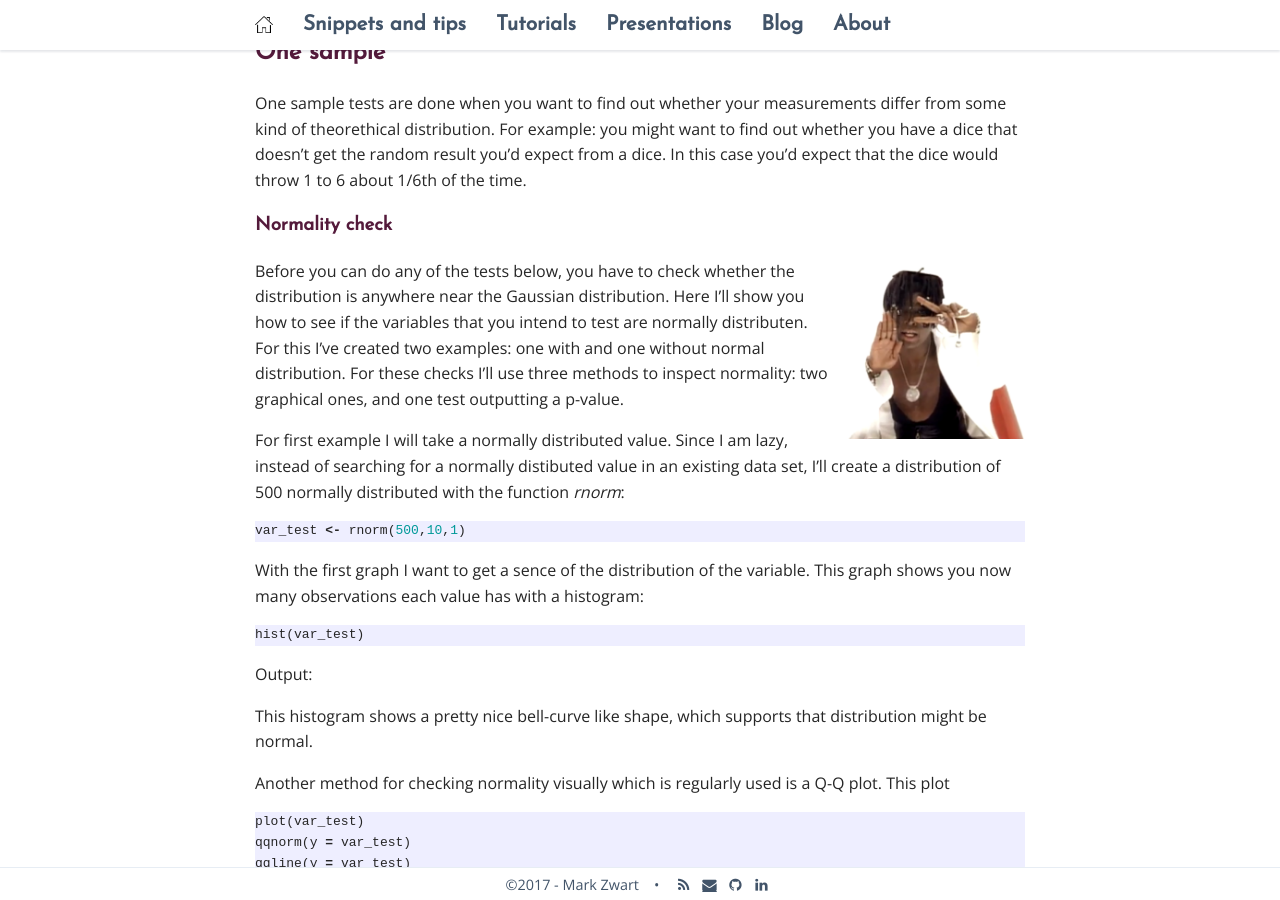
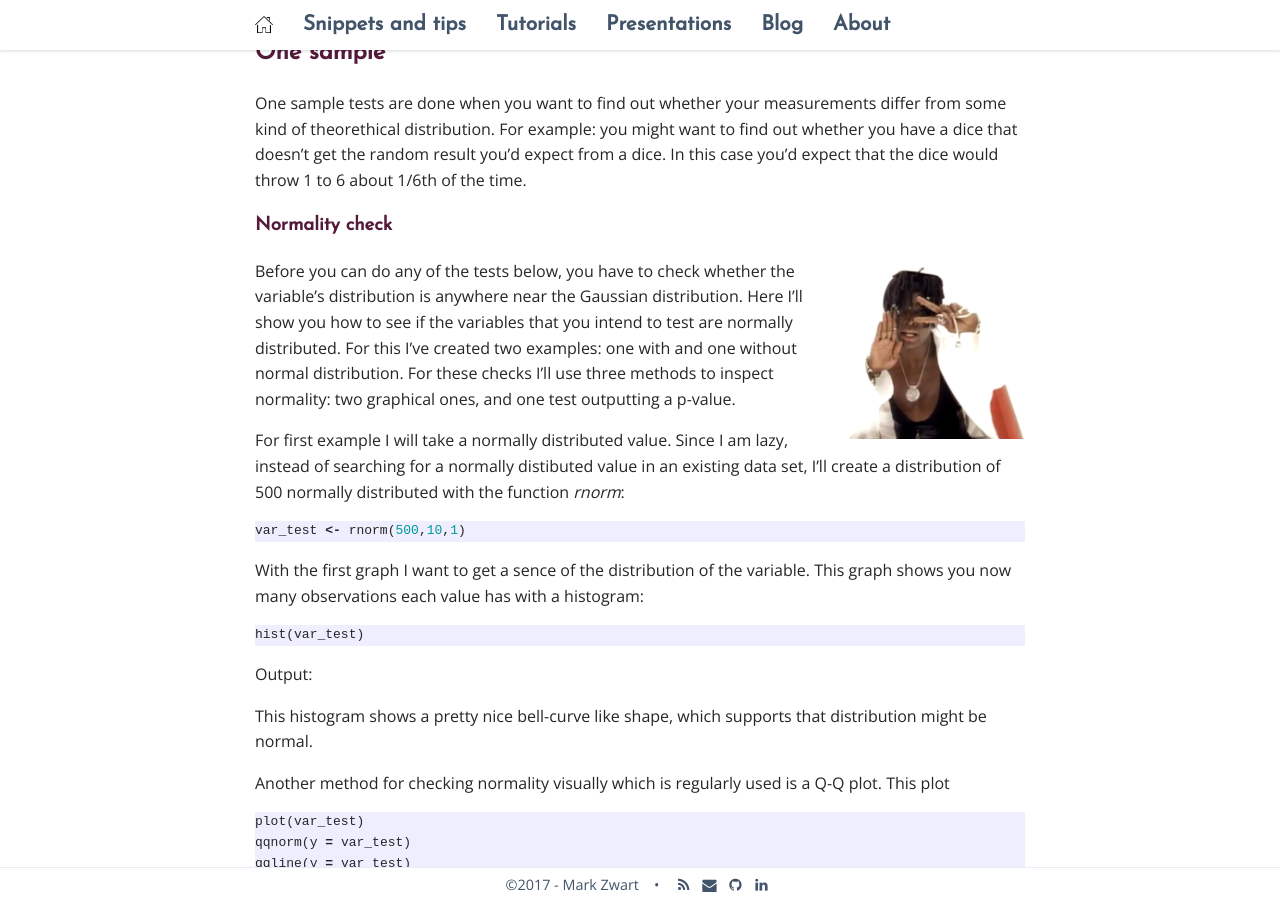
Before and after one commit to mark-me/mark-me.github.io, a Jekyll site: the page built from _pages/tutorials/statistical-tests/statistical-tests-gaussian.md, in a window 1280 px wide and 900 px high, scrolled down 779 px. Built offline with Jekyll 4.4.1, drawn with Linux system fonts in a browser that asks for light colours; nearby versions of some CDN libraries; comment, search, counter and statistics services are not loaded.

Commit message:
Update statistical-tests-gaussian.md

````diff
--- a/_pages/tutorials/statistical-tests/statistical-tests-gaussian.md
+++ b/_pages/tutorials/statistical-tests/statistical-tests-gaussian.md
@@ -29,7 +29,7 @@ One sample tests are done when you want to find out whether your measurements di
 
 <img src="/_pages/tutorials/statistical-tests/seal-crazy.png" width="195" height="180" align="right"/>
 
-Before you can do any of the tests below, you have to check whether the distribution is anywhere near the Gaussian distribution. Here I'll show you how to see if the variables that you intend to test are normally distributen. For this I've created two examples: one with and one without normal distribution. For these checks I'll use three methods to inspect normality: two graphical ones, and one test outputting a p-value.
+Before you can do any of the tests below, you have to check whether the variable's distribution is anywhere near the Gaussian distribution. Here I'll show you how to see if the variables that you intend to test are normally distributed. For this I've created two examples: one with and one without normal distribution. For these checks I'll use three methods to inspect normality: two graphical ones, and one test outputting a p-value.
 
 For first example I will take a normally distributed value. Since I am lazy, instead of searching for a normally distibuted value in an existing data set, I'll create a distribution of 500 normally distributed with the function _rnorm_:
 ```r
````
